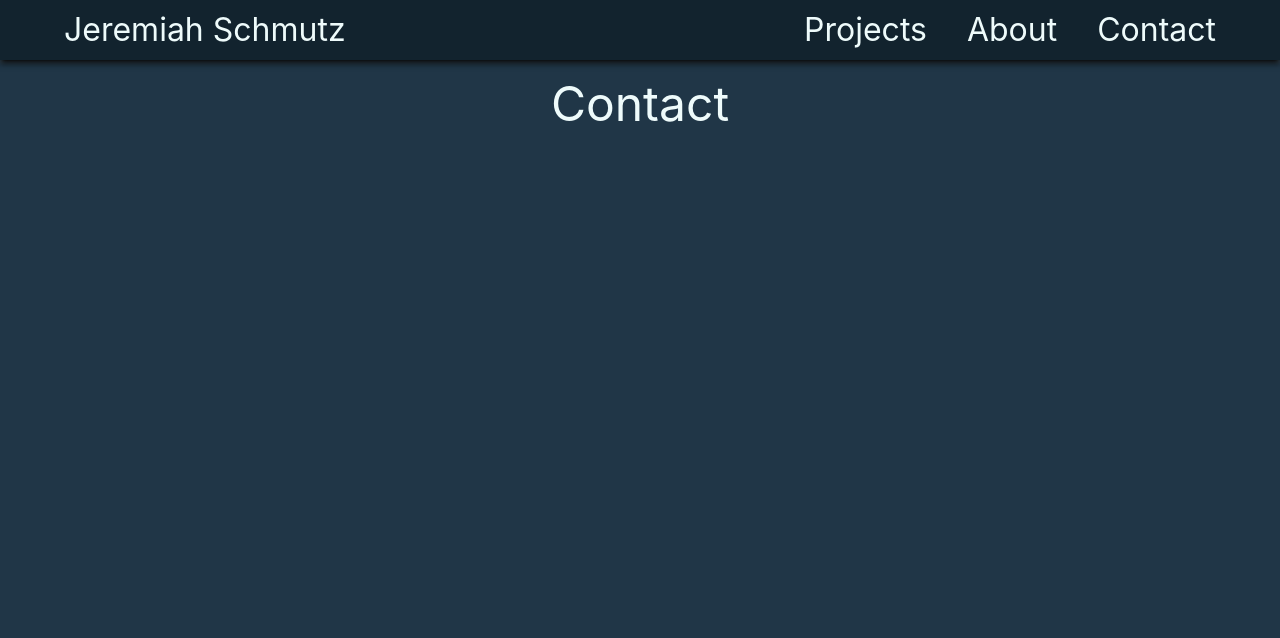
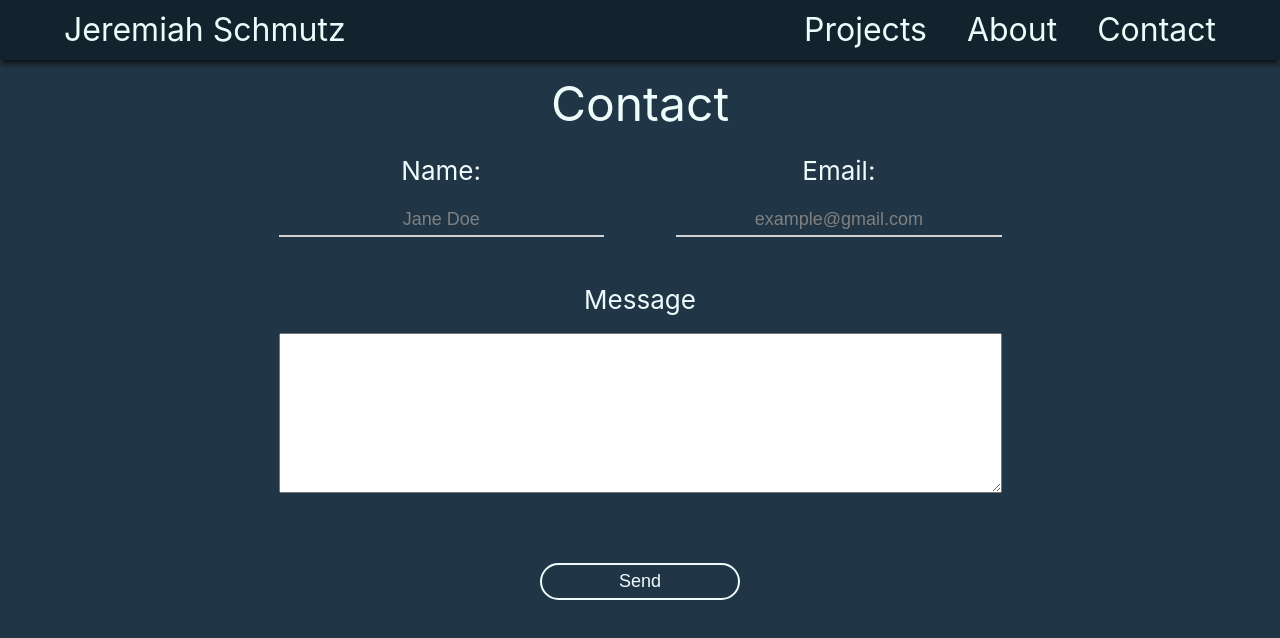
Before and after one commit to JWSchmutz/portfolio, a React (Create React App) app: page /contact in a window 1280 px wide. Shown: the top 638 px of the page. Built offline with nearby package versions, Linux system fonts and the light colour scheme.

Commit message:
slider functionality and contact, about started

```diff
--- a/src/components/About/About.css
+++ b/src/components/About/About.css
@@ -19,6 +19,7 @@
   margin: 12px 25px;
   text-align: left;
   font-size: 28px;
+  font-weight: bold;
 }
 
 .about-p {
--- a/src/components/About/About.js
+++ b/src/components/About/About.js
@@ -37,11 +37,11 @@ const About = () => {
           <h3 className="sub-title light-gray">Interests</h3>
           <p className="about-p light-gray">
             I am a massive nerd. In my free time, I like to code and play games.
-            I really like to play basketball and want to learn volleyball. My
-            wife and I volunteer at our church every Sunday. I am also
-            interested in math, logic, media, and philosophy. I very interested
-            in other cultures and languages. I love to learn greetings in many
-            languages, and I am almost fluent in Spanish.
+            I really like to play basketball, soccer, and volleyball (although I
+            am terrible at it). My wife and I volunteer at our church every
+            Sunday, and attend a small group wednesday nights. I am also
+            interested in math, logic, media, philosophy, and other cultures and
+            languages. I am close to fluent in Spanish.
           </p>
         </section>
       </div>
--- a/src/components/Contact/Contact.css
+++ b/src/components/Contact/Contact.css
@@ -0,0 +1,77 @@
+.contact {
+  color: #eefbfb;
+  max-width: 1200px;
+}
+
+.contact > h2 {
+  margin-bottom: 30px;
+}
+
+.row {
+  display: flex;
+  justify-content: space-between;
+  max-width: 723px;
+  margin: auto;
+  margin-bottom: 30px;
+}
+
+.column {
+  width: 45%;
+}
+
+.contact input {
+  width: 100%;
+  color: #eefbfb;
+  background-color: #203647;
+  margin-top: 20px;
+  margin-bottom: 20px;
+  border: 2px lightgray solid;
+  border-top: none;
+  border-left: none;
+  border-right: none;
+  font-size: 18px;
+  padding: 5px;
+  text-align: center;
+}
+
+.contact input::placeholder {
+  color: gray;
+}
+
+.contact textarea {
+  font-size: 16px;
+  margin-top: 20px;
+  margin-bottom: 20px;
+  width: 90%;
+  height: 10em;
+  max-width: 723px;
+}
+
+#submit {
+  width: 200px;
+  border: 2px #eefbfb solid;
+  padding: 6px;
+  transition: 0.3s;
+  border-radius: 25px;
+  cursor: pointer;
+}
+
+#submit:hover {
+  color: #203647;
+  background-color: #eefbfb;
+}
+
+@media (max-width: 767px) {
+  .column {
+    width: 90%;
+    margin: auto;
+    max-width: 425px;
+  }
+  .row {
+    flex-wrap: wrap;
+  }
+  .contact textarea {
+    width: 90%;
+    height: 15em;
+  }
+}
--- a/src/components/Contact/Contact.js
+++ b/src/components/Contact/Contact.js
@@ -4,6 +4,31 @@ const Contact = () => {
   return (
     <div className="contact">
       <h2 className="page-title light-gray">Contact</h2>
+      <form
+        action="https://formspree.io/Jeremiah.Schmutz@gmail.com"
+        method="POST"
+      >
+        <div className="row">
+          <div className="column">
+            <h3 class="font-dark-navy">Name:</h3>
+            <input type="text" name="name" id="name" placeholder="Jane Doe" />
+          </div>
+          <div className="column">
+            <h3 class="font-dark-navy">Email:</h3>
+            <input
+              type="email"
+              name="_replyto"
+              id="email"
+              placeholder="example@gmail.com"
+            />
+          </div>
+        </div>
+        <h3 class="font-dark-navy">Message</h3>
+        <textarea name="message" id="message"></textarea>
+        <br />
+        <br />
+        <input type="submit" value="Send" id="submit" />
+      </form>
     </div>
   );
 };
--- a/src/components/Project/Project.js
+++ b/src/components/Project/Project.js
@@ -1,13 +1,15 @@
 import "./Project.css";
 
-const Project = (props) => {
-  console.log(props)
-  return (
+const Project = (props) => (
   <div className="project-container">
     <a href={props.data.url} target="blank">
       <div
         className="project"
-          style= {{backgroundImage: `url(${`${require(`../../images/${props.data.image}`).default}`})`}}
+        style={{
+          backgroundImage: `url(${`${
+            require(`../../images/${props.data.image}`).default
+          }`})`,
+        }}
       >
         <div className="project-title bg-dark-gray light-gray">
           {props.data.title}
@@ -16,6 +18,5 @@ const Project = (props) => {
     </a>
   </div>
 );
-};
 
 export default Project;
--- a/src/components/ProjectRow/ProjectRow.css
+++ b/src/components/ProjectRow/ProjectRow.css
@@ -28,6 +28,7 @@
   padding-bottom: 38px;
   position: relative;
   transition: 0.3s ease-in-out;
+  margin-left: 35px;
 }
 
 .slider > div:first-of-type {
@@ -66,6 +67,14 @@
   .slider > div:first-of-type {
     margin-left: 20px;
   }
+
+  .arrow-left {
+    left: 5px;
+  }
+
+  .arrow-right {
+    right: 5px;
+  }
 }
 
 @media (max-width: 767px) {
@@ -90,4 +99,11 @@
   .slider > div:first-of-type {
     margin-left: 20px;
   }
+
+  .arrow {
+    height: 45px;
+    width: 35px;
+    line-height: 40px;
+    font-size: 30px;
+  }
 }
--- a/src/components/ProjectRow/ProjectRow.js
+++ b/src/components/ProjectRow/ProjectRow.js
@@ -3,45 +3,63 @@ import Project from "../Project/Project";
 import React, { useEffect, useState } from "react";
 
 const ProjectRow = (props) => {
-  const rowRef = React.createRef();
-  const [resizeState, setResizeState] = useState(0);
+  const rowRef = React.useRef();
+  const [hasLoaded, setHasLoaded] = useState(false);
   const [scrollArrows, setScrollArrows] = useState(false);
   const [left, setLeft] = useState(0);
   const [rowWidth, setRowWidth] = useState(null);
-  let numberOfChildren;
-  const setVariables = () => {
-    if (rowRef.current.offsetWidth < rowRef.current.scrollWidth) {
-      setScrollArrows(true);
-      setRowWidth(rowRef.current.offsetWidth);
-    }
-    numberOfChildren = rowRef;
-  };
+
+  function debounce(fn, ms) {
+    let timer;
+    return () => {
+      clearTimeout(timer);
+      timer = setTimeout(() => {
+        timer = null;
+        fn.apply(this, arguments);
+      }, ms);
+    };
+  }
 
   useEffect(() => {
-    setVariables();
-    console.log(resizeState);
+    const setVariables = () => {
+      console.log(scrollArrows);
+      if (rowRef.current?.offsetWidth < rowRef.current?.scrollWidth) {
+        setRowWidth(rowRef.current.offsetWidth);
+        if (!scrollArrows) {
+          console.log("scrollArrows true now");
+          setScrollArrows(true);
+        }
+      } else {
+        setScrollArrows(false);
+      }
+    };
+
+    if (!hasLoaded) setVariables();
+
+    const debouncedHandleResize = debounce(setVariables, 300);
+
+    window.addEventListener("resize", debouncedHandleResize);
+
+    setHasLoaded(true);
+
+    return () => {
+      window.removeEventListener("resize", debouncedHandleResize);
+    };
   }, []);
 
   const goLeft = () => {
-    const projectWidth =
-      rowWidth / rowRef.current.childNodes[2].childNodes.length;
-    console.log(
-      rowRef.current.childNodes[2].firstChild.getBoundingClientRect().x
-    );
+    const projectWidth = rowRef.current.childNodes[2].firstChild.offsetWidth;
     if (rowRef.current.childNodes[2].firstChild.getBoundingClientRect().x < 0)
-      setLeft(left + projectWidth);
+      setLeft(left + projectWidth + 20);
   };
   const goRight = () => {
-    const projectWidth =
-      rowWidth / rowRef.current.childNodes[2].childNodes.length;
+    const projectWidth = rowRef.current.childNodes[2].firstChild.offsetWidth;
     if (
       rowRef.current.childNodes[2].lastChild.getBoundingClientRect().x +
         projectWidth >
       rowWidth
     )
-      return setLeft(
-        left - rowWidth / rowRef.current.childNodes[2].childNodes.length
-      );
+      return setLeft(left - (projectWidth + 20));
   };
 
   return (
@@ -51,23 +69,19 @@ const ProjectRow = (props) => {
       </h3>
       <hr className="gray-bar" />
       <div className="slider" style={{ left: `${left}px` }}>
-        {props.data.projects.map((project) => (
-          <Project data={project} />
+        {props.data.projects.map((project, i) => (
+          <Project data={project} key={i} />
         ))}
       </div>
-      {scrollArrows ? (
+      {scrollArrows && (
         <div className="arrow arrow-left" onClick={goLeft}>
           &#60;
         </div>
-      ) : (
-        ""
       )}
-      {scrollArrows ? (
-        <div class="arrow arrow-right" onClick={goRight}>
+      {scrollArrows && (
+        <div className="arrow arrow-right" onClick={goRight}>
           &#62;
         </div>
-      ) : (
-        ""
       )}
     </div>
   );
--- a/src/components/Projects/Projects.js
+++ b/src/components/Projects/Projects.js
@@ -1,12 +1,14 @@
 import "./Projects.css";
 import ProjectRow from "../ProjectRow/ProjectRow";
-import data from "../../data/data"
+import data from "../../data/data";
 
 const Projects = () => {
   return (
     <div className="projects">
       <h2 className="page-title light-gray">Projects</h2>
-      {data.map(group => <ProjectRow data={group} />)}
+      {data.map((group, i) => (
+        <ProjectRow data={group} key={i} />
+      ))}
     </div>
   );
 };
```
Lines whose indentation alone changed are shown as unchanged.
